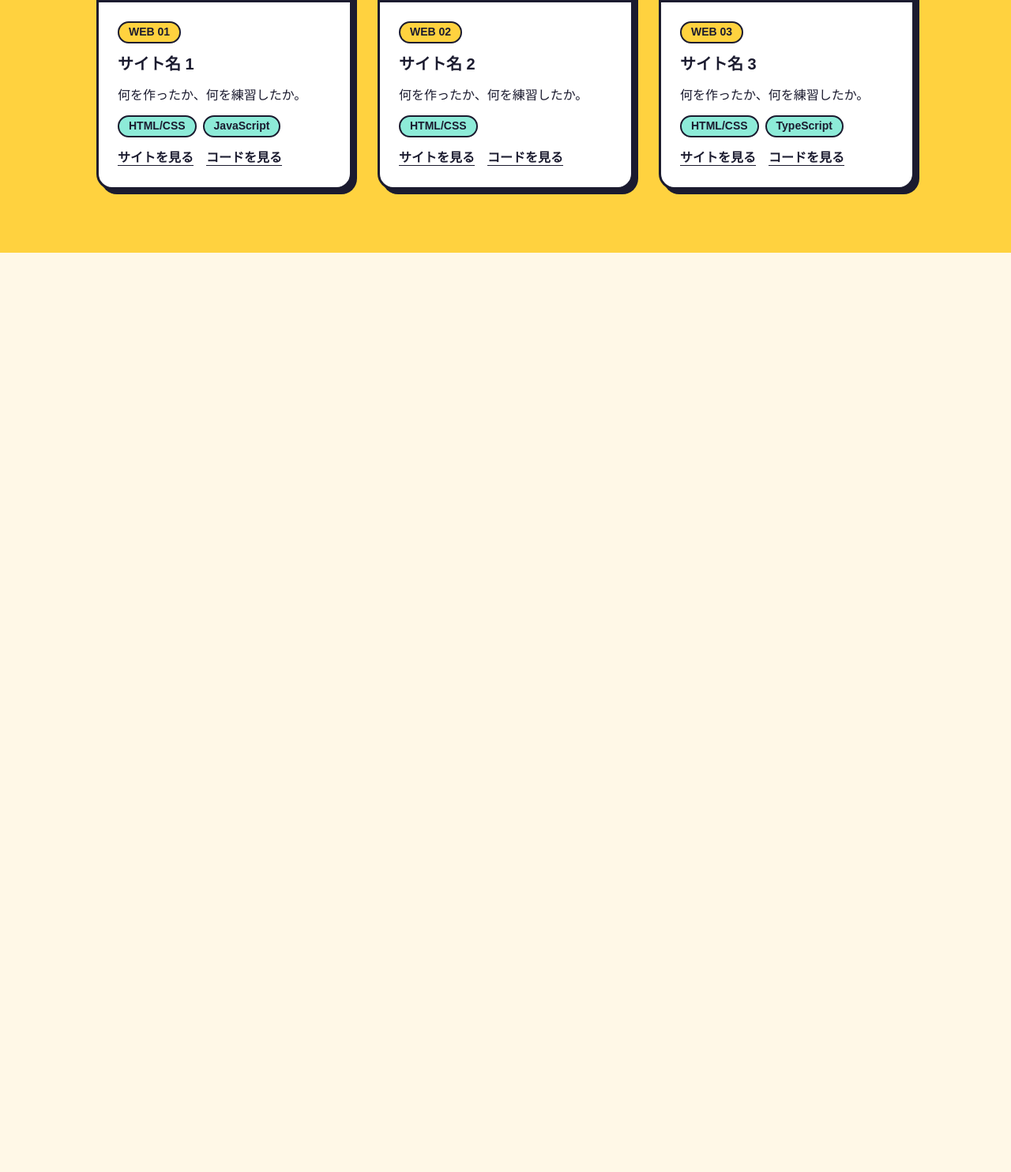
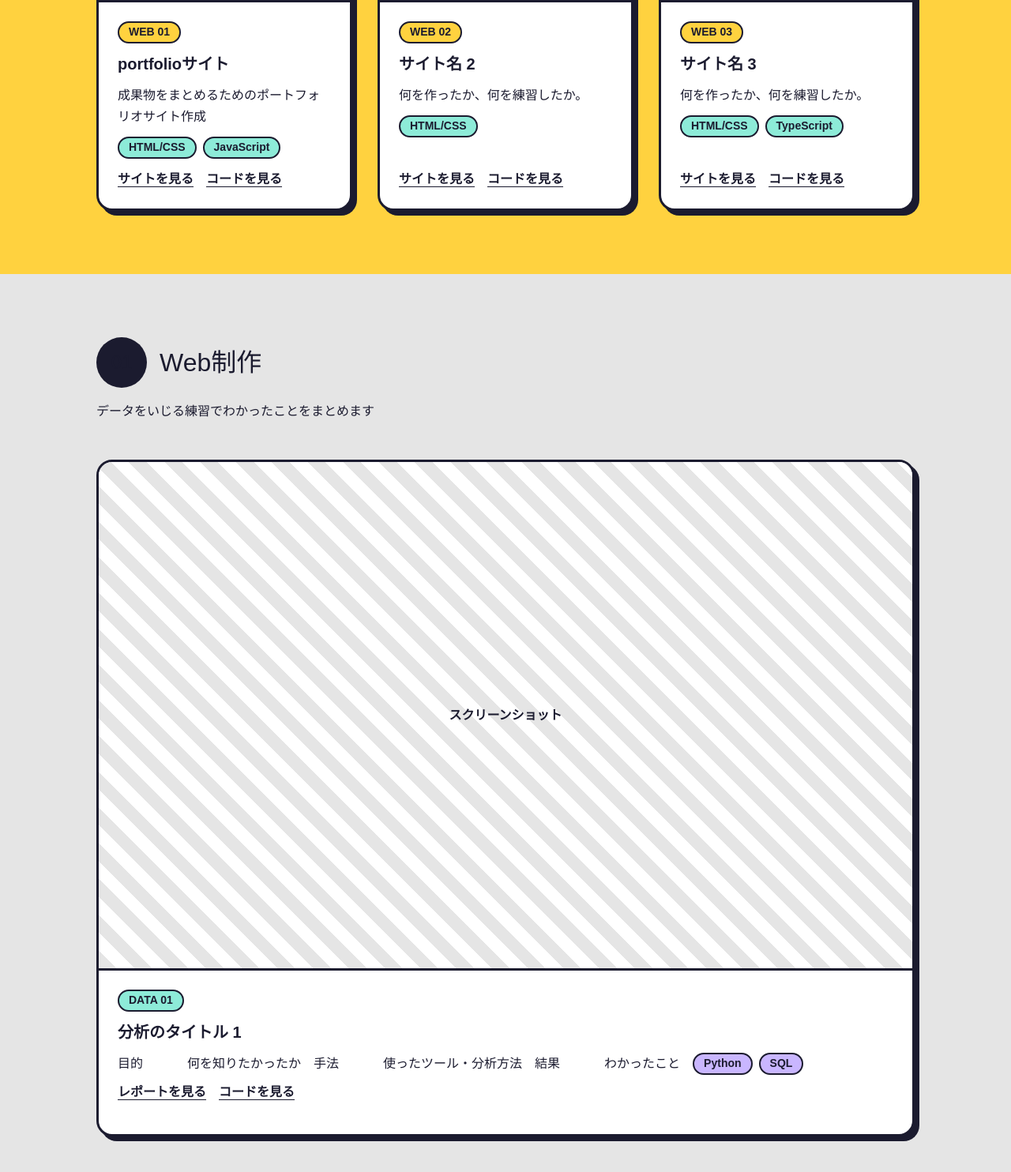
Before and after one commit to Nicol9632/portfolio, a plain HTML site: page index.html in a window 1280 px wide. Shown: the part 1152-2636 px from the top of the page at 79% size. Before the commit the page ends 1472 px from the top, so only its background shows below. Drawn offline with Linux system fonts and the light colour scheme; a web font is replaced by a local one.

Commit message:
データ分析 　自力の限界 色の名前修正 サンプル入力

```diff
--- a/css/style.css
+++ b/css/style.css
@@ -4,7 +4,8 @@
   --yellow: #FFD23F;
   --green: #8DEBD8;
   --pink: #FF6B9D;
-  --white: #E5E5E5;
+  --white: #FFFFFF;
+  --cream: #E5E5E5;
   --lavender: #C9B6FF;
 }
 
@@ -98,7 +99,7 @@ a:focus-visible {
 }
 
 .pill--watch {
-  background: var(--white);
+  background: var(--cream);
   font-weight: 700;
 }
 
@@ -335,7 +336,7 @@ a:focus-visible {
   place-items: center;
   aspect-ratio: 8 / 5;
   border-bottom: 3px solid var(--ink);
-  background: repeating-linear-gradient(45deg, var(--white) 0 1rem, #fff 1rem 2rem);
+  background: repeating-linear-gradient(45deg, var(--cream) 0 1rem, #fff 1rem 2rem);
   font-weight: 700;
 }
 .thumb::before { content: "スクリーンショット"; }
@@ -384,6 +385,7 @@ a:focus-visible {
   padding: 0;
   list-style: none;
 }
+
 .tags li {
   padding: 0 0.75rem;
   background: var(--green);
@@ -406,6 +408,30 @@ a:focus-visible {
 }
 .card-links a:hover { text-decoration-thickness: 3px; }
 
+.badge--data {
+  background: var(--green);
+}
+
+.tags--data li {
+  background: var(--lavender);
+}
+
+.section--data { background: var(--cream); }
+
+.data-detail {
+  display: flex;
+  flex-wrap: wrap;
+  gap: 0.5rem 1rem;
+  margin-top: auto;
+}
+
+.data-detail dl {
+  font-weight: 700;
+
+}
+
+
+
 /* 狭い画面では、中央に寄せる */
 @media (max-width: 640px) {
   .header-inner { justify-content: center; padding-block: 1rem; }
--- a/index.html
+++ b/index.html
@@ -99,8 +99,8 @@
                                 </div>
                                 <div class="card-body">
                                     <p class="badge">WEB 01</p>
-                                    <h3><a href="detail-web.html">サイト名 1</a></h3>
-                                    <p>何を作ったか、何を練習したか。</p>
+                                    <h3><a href="detail-web.html">portfolioサイト</a></h3>
+                                    <p>成果物をまとめるためのポートフォリオサイト作成</p>
                                     <ul class="tags">
                                         <li>HTML/CSS</li>
                                         <li>JavaScript</li>
@@ -155,8 +155,45 @@
                 </div>
             </section>
 
-            <section id="data">
-                <!-- データ分析 -->
+            <section id="data" class="section section--data">
+                <div class="wrapper">
+                    <div class="section-head">
+                        <h2 class="section-title">
+                            <span class="circle-number circle--data" aria-hidden="true">01</span>Web制作
+                        </h2>
+                        <p>データをいじる練習でわかったことをまとめます</p>
+                    </div>
+
+                    <ul class="cards">
+                        <li>
+                            <article class="card">
+                                <div class="thumb">
+                                </div>
+                                <div class="card-body">
+                                    <p class="badge badge--data">DATA 01</p>
+                                    <h3><a href="detail-web.html">分析のタイトル 1</a></h3>
+                                    <dl class="data-detail">
+                                        <dt>目的</dt>
+                                        <dd>何を知りたかったか</dd>
+                                        <dt>手法</dt>
+                                        <dd>使ったツール・分析方法</dd>
+                                        <dt>結果</dt>
+                                        <dd>わかったこと</dd>
+                                    </tr>
+                                    <ul class="tags tags--data">
+                                        <li>Python</li>
+                                        <li>SQL</li>
+                                    </ul>
+                                    <div class="card-links">
+                                        <a href="#">レポートを見る</a>
+                                        <a href="#">コードを見る</a>
+                                    </div>
+                                </div>
+                            </article>
+                        </li>
+
+                    </ul>
+                </div>
             </section>
 
             <section id="movie"><!-- 動画 --></section>
```
